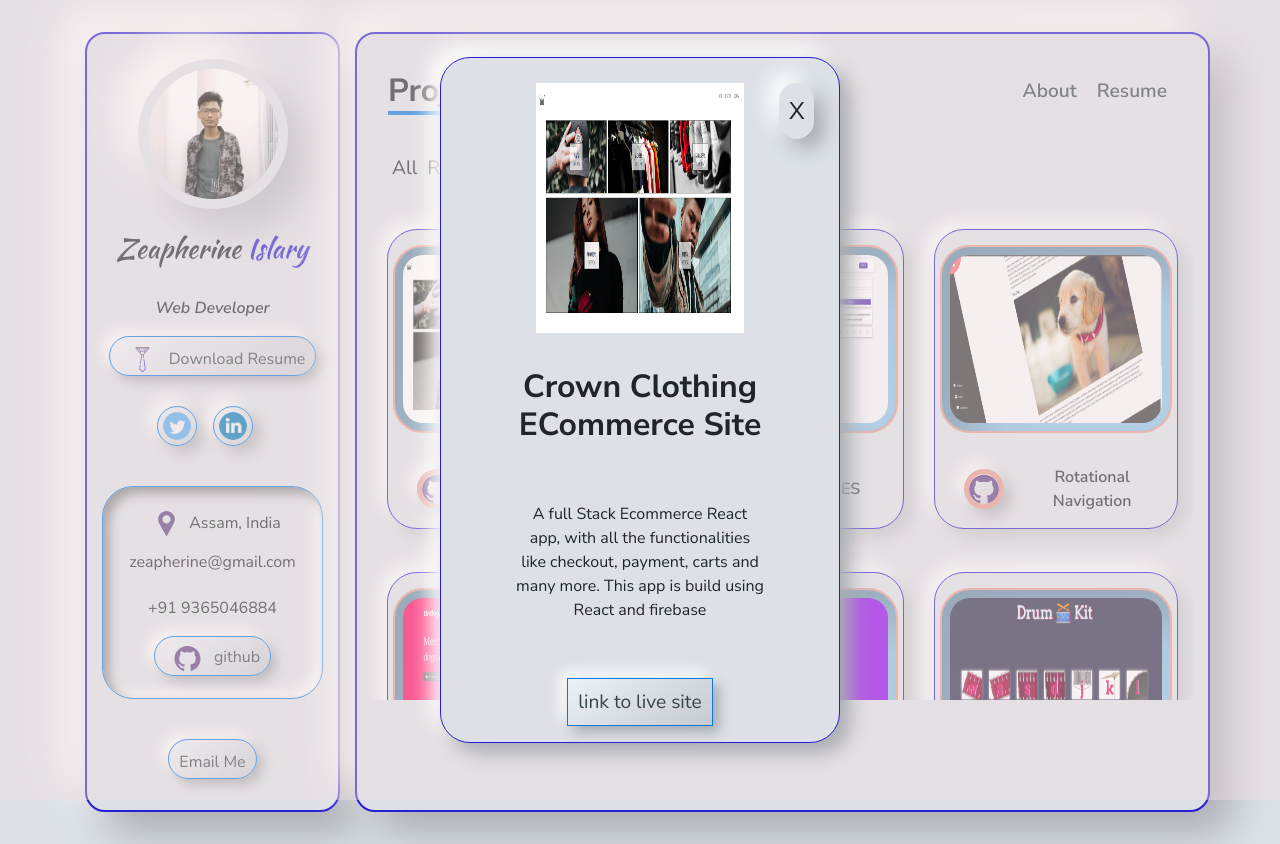
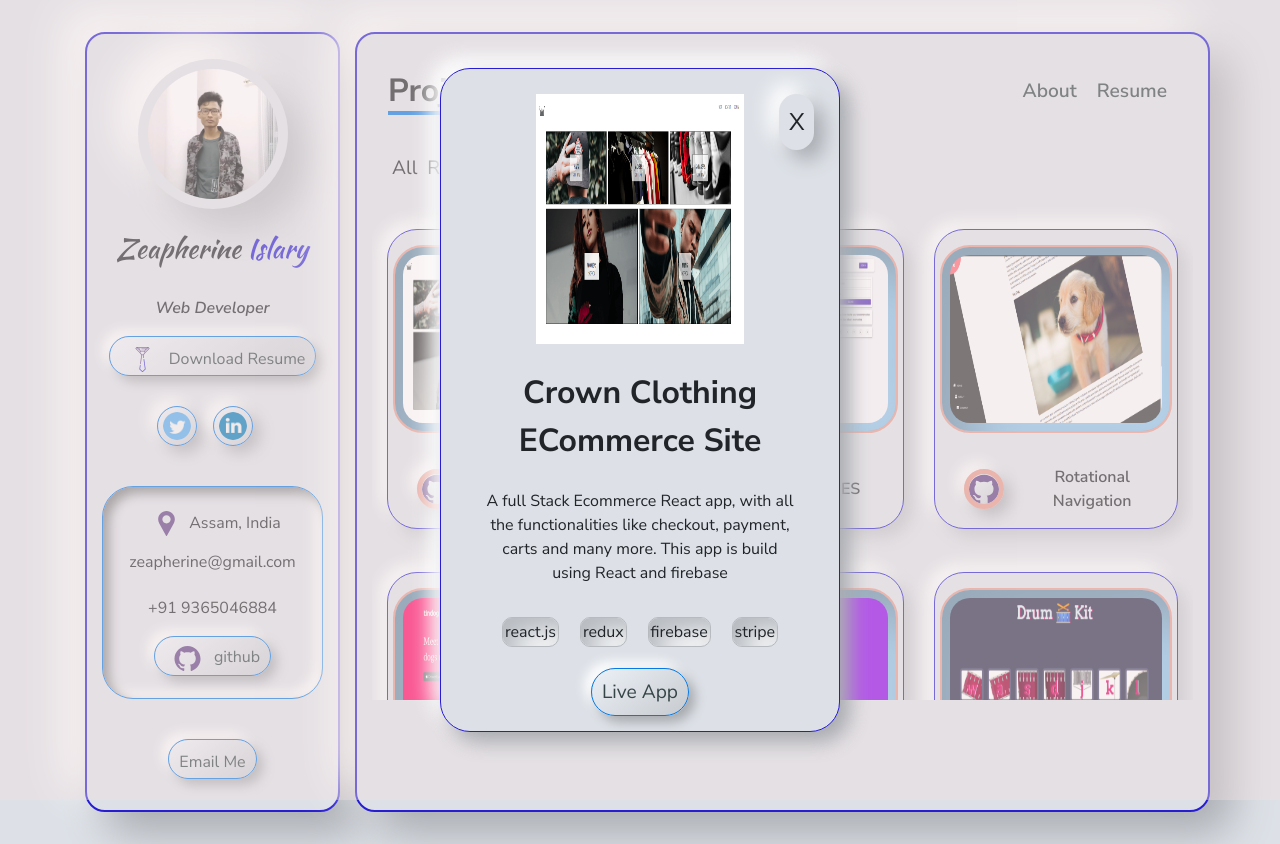
Before and after one commit to zeapherine/portfolio, a React (Create React App) app: page /projects in a window 1280 px wide. Both pictures are taken after a click on the picture 508 px from the left and 338 px from the top of the page. Built offline with nearby package versions, Linux system fonts and the light colour scheme; the HTML template or start-up script is replaced by a standard one.

Commit message:
modal edited, tags for tech stack used in project added

```diff
--- a/src/components/Modal.jsx
+++ b/src/components/Modal.jsx
@@ -1,7 +1,7 @@
 import React from 'react';
 
 const Modal = ({
-	content: { name, image, deployed_url, discription },
+	content: { name, image, deployed_url, discription, category },
 	shown,
 	close,
 }) => {
@@ -24,11 +24,18 @@
 					<img src={image} alt='name' />
 
 					<h3>{name}</h3>
-
 					<p>{discription}</p>
 
+					<div className='tech-tags-container'>
+						{category.map((tag) => (
+							<p className='tech-tags' key={tag}>
+								{tag}
+							</p>
+						))}
+					</div>
+
 					<a className='live-site-link' href={deployed_url} target='blank'>
-						link to live site
+						Live App
 					</a>
 
 					<a className='modal-close' onClick={close}>
--- a/src/components/ProjectCard.jsx
+++ b/src/components/ProjectCard.jsx
@@ -4,7 +4,7 @@
 import Modal from './Modal';
 
 const ProjectCard = ({
-	project: { name, image, deployed_url, github_url, discription },
+	project: { name, image, deployed_url, github_url, discription, category },
 }) => {
 	const [modalShown, toggleModal] = useState(false);
 	return (
@@ -25,7 +25,7 @@
 						close={() => {
 							toggleModal(false);
 						}}
-						content={{ name, image, deployed_url, discription }}
+						content={{ name, image, deployed_url, discription, category }}
 					></Modal>
 				)}
 
--- a/src/components/project_data/data.js
+++ b/src/components/project_data/data.js
@@ -17,7 +17,7 @@
 		image: crownClothing,
 		deployed_url: 'https://crown-style-clothing.netlify.app/',
 		github_url: 'https://github.com/zeapherine/crown-clothing',
-		category: ['react.js', 'redux', 'firebase'],
+		category: ['react.js', 'redux', 'firebase', 'stripe'],
 		discription:
 			'A full Stack Ecommerce React app, with all the functionalities like checkout, payment, carts and many more. This app is build using React and firebase',
 	},
@@ -26,7 +26,7 @@
 		image: memories,
 		deployed_url: 'https://world-memories-social.netlify.app/',
 		github_url: 'https://github.com/zeapherine/MERN-memoris-social-app',
-		category: ['react.js', 'node.js', 'mongoDB'],
+		category: ['react.js', 'node.js', 'mongoDB', 'mern'],
 		discription:
 			'This is a full-stack MERN application using Redux as state management. Users can share their travel memories by uploading pictures. Some of the features include, Likes, comments, delete, edit on posts, search by titles or tags, pagginations.',
 	},
@@ -35,16 +35,16 @@
 		image: rotationalNavigation,
 		deployed_url: 'https://zeapherine.github.io/rotating-navigation/',
 		github_url: 'https://github.com/zeapherine/rotating-navigation',
-		category: ['vanilla'],
+		category: ['vanilla', 'html', 'css'],
 		discription:
-			'App where Navigation rotate from the side and rotate the whole website',
+			'App where Navigation rotate from the side and rotate` the whole website',
 	},
 	{
 		name: 'Tin Dog',
 		image: tinDog,
 		deployed_url: 'https://zeapherine.github.io/tindog-landing-site/',
 		github_url: 'https://github.com/zeapherine/tindog-landing-site',
-		category: ['vanilla'],
+		category: ['vanilla', 'css', 'html'],
 		discription: 'Tinder UI clone for Dogs',
 	},
 
@@ -53,7 +53,7 @@
 		image: searchBar,
 		deployed_url: 'https://zeapherine.github.io/hidden-search-widget/',
 		github_url: 'https://github.com/zeapherine/hidden-search-widget',
-		category: ['vanilla'],
+		category: ['vanilla', 'css', 'html'],
 		discription: 'A collabsable search widget',
 	},
 
@@ -62,7 +62,7 @@
 		image: drumKit,
 		deployed_url: 'https://zeapherine.github.io/drumkit/',
 		github_url: 'https://github.com/zeapherine/drumkit',
-		category: ['vanilla'],
+		category: ['vanilla', 'css', 'html'],
 		discription:
 			'A simple Drum Kit for playing various sounds with clicks and keyboard keys',
 	},
@@ -72,7 +72,7 @@
 		image: expandingCards,
 		deployed_url: 'https://zeapherine.github.io/expanding-cards/',
 		github_url: 'https://github.com/zeapherine/expanding-cards',
-		category: ['vanilla'],
+		category: ['vanilla', 'css', 'html'],
 		discription: 'An expandable cards on click using css and vanilla JS',
 	},
 
@@ -81,7 +81,7 @@
 		image: microsoft,
 		deployed_url: 'https://zeapherine.github.io/microsoft-landing-clone/',
 		github_url: 'https://github.com/zeapherine/microsoft-landing-clone',
-		category: ['html_css', 'vanilla'],
+		category: ['html', 'css', 'vanilla'],
 		discription: 'Microsoft landing page clone using HTML and CSS',
 	},
 
@@ -101,7 +101,7 @@
 			'https://zeapherine.github.io/instagram-login-ui-clone-Neumorphic/',
 		github_url:
 			'https://github.com/zeapherine/instagram-login-ui-clone-Neumorphic',
-		category: ['vanilla'],
+		category: ['vanilla', 'css', 'html'],
 		discription: 'Neumorphic clone of intagram login UI using CSS',
 	},
 
@@ -110,7 +110,7 @@
 		image: pizzaJoint,
 		deployed_url: 'https://zeapherine.github.io/framer-motion/',
 		github_url: 'https://github.com/zeapherine/framer-motion',
-		category: ['react.js'],
+		category: ['react.js', 'framer-motion', 'animation'],
 		discription: 'A simple react app animation, using framer motion library',
 	},
 
@@ -119,7 +119,7 @@
 		image: progressSteps,
 		deployed_url: 'https://zeapherine.github.io/progress-step/',
 		github_url: 'https://github.com/zeapherine/progress-step',
-		category: ['vanilla'],
+		category: ['vanilla', 'css', 'html'],
 		discription:
 			'Step by step progress to be used in other projects, using vanillaJS',
 	},
--- a/src/index.css
+++ b/src/index.css
@@ -472,7 +472,6 @@
 .modal-content {
 	width: 30%;
 	height: auto;
-
 	min-width: 400px;
 	max-width: 450px;
 	background-color: white;
@@ -491,20 +490,23 @@
 }
 
 .modal-div > h3 {
-	margin-top: 35px;
+	margin-top: 25px;
 	font-size: 2em;
+	line-height: 1.5;
 	font-weight: 700;
 }
 
 .modal-div > p {
-	padding: 50px;
+	padding: 1em;
 	font-size: 1em;
 }
 
 .live-site-link {
 	margin-bottom: 30px;
+	border-radius: 25px;
 	padding: 10px;
 	font-size: 1.2em;
+	font-style: bold;
 	border: 1px solid #0779e4;
 	background: linear-gradient(145deg, #ecf1f7, #c7cbd0);
 	box-shadow: 6px 6px 12px #a6a9ad, -6px -6px 12px #ffffff;
@@ -535,3 +537,17 @@
 	background: #dde1e7;
 	box-shadow: inset 10px 10px 20px #a8abb0, inset -10px -10px 20px #ffffff;
 }
+
+.tech-tags-container {
+	display: flex;
+	justify-content: space-evenly;
+	margin: 15px;
+}
+
+.tech-tags {
+	border-radius: 10px;
+	padding: 2px;
+	border: 1px solid #b7bbc0;
+
+	box-shadow: inset 12px 12px 24px #b7bbc0, inset -12px -12px 24px #ffffff;
+}
```
